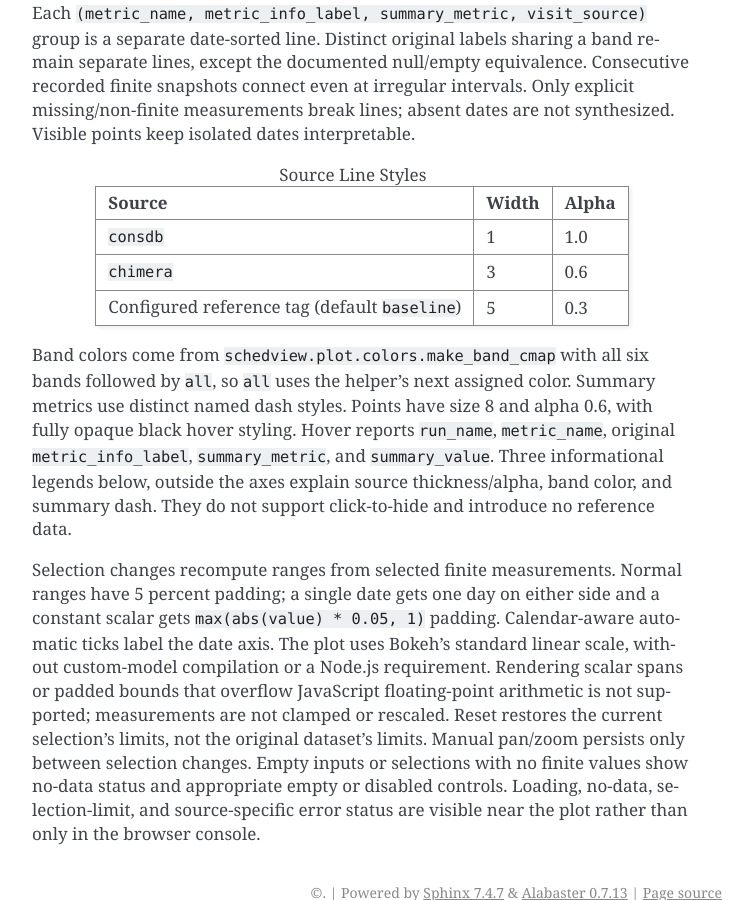
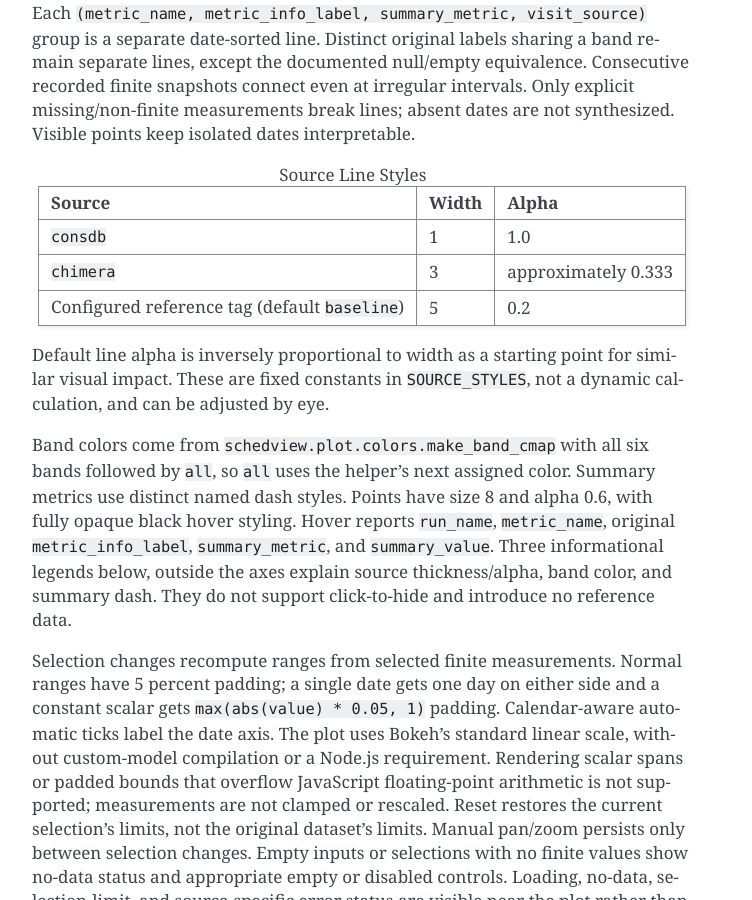
Before and after one commit to lsst/schedview, a Sphinx documentation site: the page built from docs/progress.rst, in a window 1280 px wide and 900 px high, scrolled down 9234 px. Shown: the whole window, without its empty margins (388-1140 px from the left). Built offline with Sphinx 7.4.7, drawn with Linux system fonts in a browser that asks for light colours.

```diff
--- a/docs/progress.rst
+++ b/docs/progress.rst
@@ -454,10 +454,14 @@ Visible points keep isolated dates interpretable.
      - 1.0
    * - ``chimera``
      - 3
-     - 0.6
+     - approximately 0.333
    * - Configured reference tag (default ``baseline``)
      - 5
-     - 0.3
+     - 0.2
+
+Default line alpha is inversely proportional to width as a starting point for
+similar visual impact. These are fixed constants in ``SOURCE_STYLES``, not a
+dynamic calculation, and can be adjusted by eye.
 
 Band colors come from ``schedview.plot.colors.make_band_cmap`` with all six
 bands followed by ``all``, so ``all`` uses the helper's next assigned color.
```
Also changed, not shown: 2 other files.
